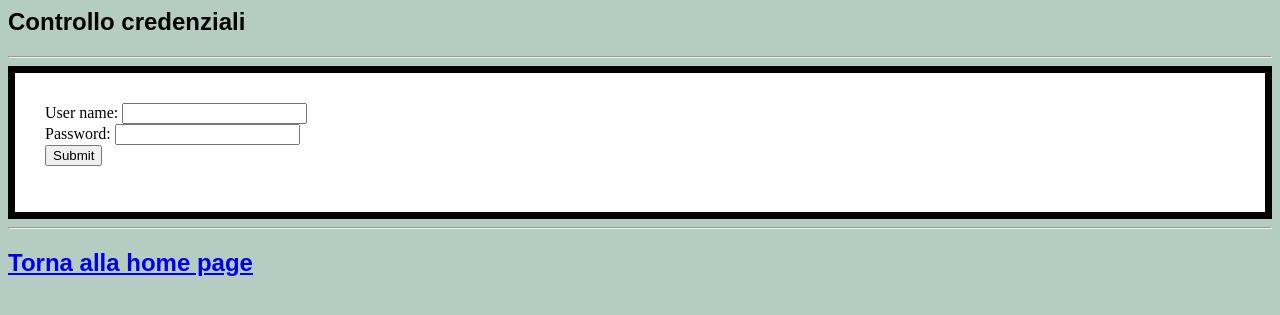
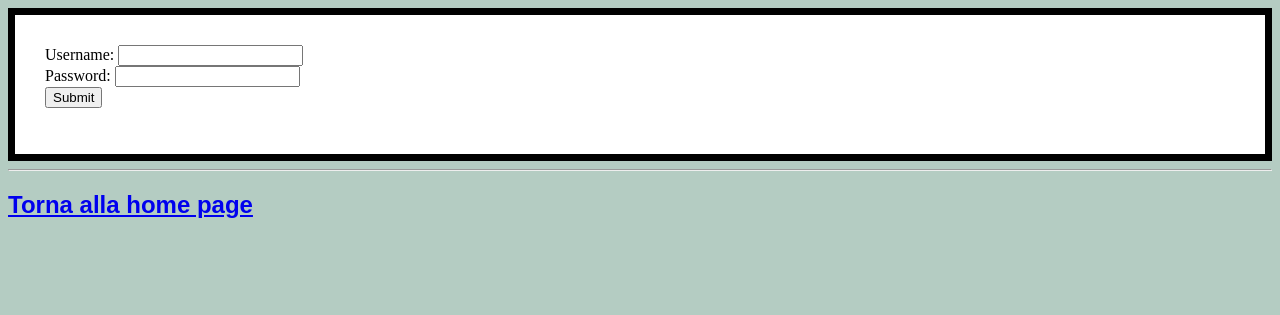
Before and after one commit to SamueleVuolo/5H_INFO, a PHP site: page /ES04/Login.php in a window 1280 px wide. Shown: the top 315 px of the page. Run offline with PHP 8.4, Linux system fonts and the light colour scheme.

Commit message:
Update Login.php

```diff
--- a/PHP/ES04/Login.php
+++ b/PHP/ES04/Login.php
@@ -5,36 +5,28 @@
 </head>
 
 <body>
-<h2>Controllo credenziali</h2><hr/>
 <?php
-	if(isset($_POST["username"])) {
-		$usr=$_POST["username"];
-		$pwd=$_POST["password"];
-		if($usr!="admin" || $pwd!="password"){
-?>
-
-	<h3>Attenzione! Nome utente o password sbagliate.</br>
-	Accesso negato!</h3><hr/>
-
-<?php
-	} else {
-		echo "<h4>Benvenuto " . $usr . " nell'area del sito!</h4>";
+	session_start();
+	if(isset($_SESSION["username"])) {
+		$username=$_SESSION["username"];
+		$password=$_SESSION["password"];
+		if($username!="admin" || $password!="pswd")
+			echo "<h2>Credenziali errate.</h2>";
+		else
+			header("Location: PagRis.php");
 	}
-}	else {
-?>
+if(!isset($_SESSION["username"]))
+{?>
 	<div class="sezione-login">
 	<form name="frmLogin" action="PagRis.php" method="POST">
-		User name: <input type="text" name="username"><br>
+		Username: <input type="text" name="username"><br>
 		Password: <input type="password" name="password"><br>
 		<input type="submit" value="Submit">
 	</form>
 	</div>
-	<hr/>
-
-<?php
+	<hr/><?php
 }
 ?>
-
 <a href="index_sessione.php"><h2>Torna alla home page</a><br/></h2>
 </body>
 </html>
```
